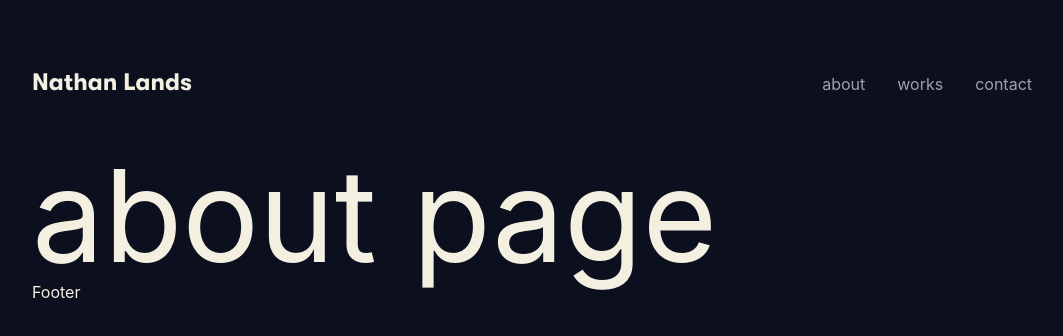
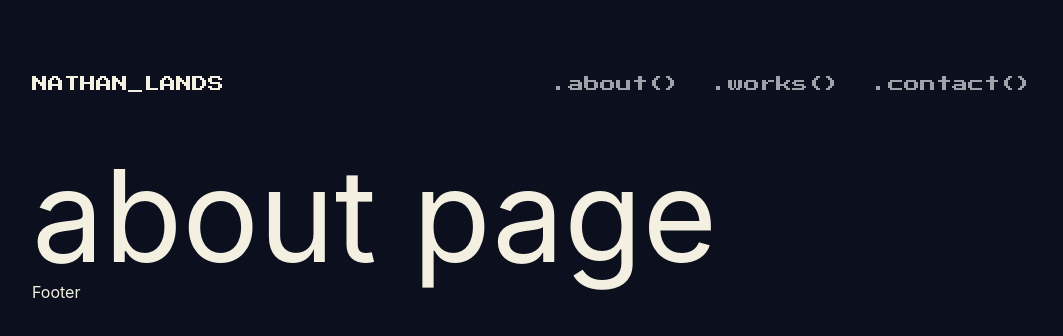
Before and after one commit to NathanLandsX/nathan-portfolio, a Next.js app: page /about in a window 1280 px wide. Shown: the top 336 px of the page, without its empty margins (84-1147 px from the left). Built offline with nearby package versions, Linux system fonts and the light colour scheme.

Commit message:
added 8bit styling

```diff
--- a/package.json
+++ b/package.json
@@ -9,7 +9,6 @@
   "dependencies": {
     "@react-three/drei": "^9.14.3",
     "@react-three/fiber": "^8.0.27",
-    "@tailwindcss/typography": "^0.5.2",
     "framer-motion": "^6.3.15",
     "next": "latest",
     "postcss": "^8.4.14",
--- a/src/components/Layouts/NavHeader.tsx
+++ b/src/components/Layouts/NavHeader.tsx
@@ -12,29 +12,24 @@ const NavHeader = ({ children }: Props) => (
         <div className="flex pt-14 pb-14">
           <div className="flex-1 hover:brightness-125">
             <Link href="/">
-              <a>
-                <img
-                  src="/nathanlands.svg"
-                  width={160}
-                  height={20}
-                  alt="Nathan Lands"
-                />
-              </a>
+              <div className="font-cursive text-[16px] antialiased">
+                NATHAN_LANDS
+              </div>
             </Link>
           </div>
 
           <div className="block md:hidden">Hamburger</div>
 
-          <div className="hidden md:block">
+          <div className="hidden md:block font-cursive">
             <ul className="flex mr-4">
               <li className="mr-8 text-zinc-400 hover:text-zinc-100">
-                <Link href="about">about</Link>
+                <Link href="about">.about()</Link>
               </li>
               <li className="mr-8 text-zinc-400 hover:text-zinc-100">
-                <Link href="works">works</Link>
+                <Link href="works">.works()</Link>
               </li>
               <li className="mr-8 text-zinc-400 hover:text-zinc-100">
-                <a href="mailto:nathan@lore.com">contact</a>
+                <a href="mailto:nathan@lore.com">.contact()</a>
               </li>
             </ul>
           </div>
--- a/src/pages/_document.js
+++ b/src/pages/_document.js
@@ -5,6 +5,9 @@ export default function Document() {
     <Html>
       <Head>
         <link rel="icon" href="/favicons/favicon.ico" />
+        <link rel="preconnect" href="https://fonts.googleapis.com" />
+        <link rel="preconnect" href="https://fonts.gstatic.com" crossorigin />
+        <link href="https://fonts.googleapis.com/css2?family=Press+Start+2P&display=swap" rel="stylesheet" />
       </Head>
       <body className="container max-w-[1080px] mx-auto p-4 bg-[#0C0F1E] text-[#F3F0E1]">
         <Main />
--- a/src/pages/index.tsx
+++ b/src/pages/index.tsx
@@ -22,8 +22,19 @@ const Home: NextPage = () => {
         <main>
           <div className="grid md:grid-cols-2 pt-14">
             <div className="col-span-1">
-              <div className="pt-24 text-7xl antialiased"><span className="font-extrabold text-[#CD0BC1]">Entrepreneur, developer</span> & <span className="font-bold">designer</span></div>
-              <div className="pt-2 text-2xl antialiased">Based in Kyoto, Japan</div>
+              <div className="pt-24 font-cursive text-[48px] antialiased">Entrepreneur <span className="font-extrabold text-[#CD0BC1]">developer</span> designer</div>
+              <div className="pt-2 font-cursive text-[16px] text-zinc-500 antialiased">Based in Kyoto,Japan</div>
+
+              <div className="pt-6">
+                <button className="btn hover:-translate-y-0.5 hover:scale-105 hover:bg-zinc-700 hover:border-zinc-700 duration-150">
+                  Works
+                </button>
+                <button className="ml-2 btn-secondary hover:-translate-y-0.5 ">
+                  Contact
+                </button>
+
+              </div>
+
             </div>
             <div className="col-span-1 h-[500px]">
               <Canvas linear dpr={[1, 2]} camera={{ fov: 33 }}>
--- a/src/styles/global.css
+++ b/src/styles/global.css
@@ -3,9 +3,9 @@
 @tailwind utilities;
 
 .btn {
-	@apply text-white border-2 border-zinc-800 bg-zinc-800 hover:bg-zinc-700 hover:border-zinc-700 font-sans rounded-sm text-base px-5 py-2.5 mr-2 mb-2 focus:outline-none;
+	@apply border-2 antialiased transition ease-in-out delay-150 rounded-sm text-base px-5 py-2.5 mr-2 mb-2 border-zinc-800 focus:outline-none;
 }
 
 .btn-secondary {
-	@apply text-zinc-800 bg-white hover:bg-slate-50 border-2 font-sans rounded-sm text-base px-5 py-2.5 mr-2 mb-2 focus:outline-none;
+	@apply btn !border-white hover:text-[#0EEBE2] hover:scale-105 hover:!border-[#0EEBE2];
 }
--- a/tailwind.config.js
+++ b/tailwind.config.js
@@ -5,7 +5,7 @@ module.exports = {
       sans: [
         '"Inter", -apple-system,BlinkMacSystemFont, "Segoe UI", "Roboto", sans-serif',
       ],
+      cursive: ['"Press Start 2P", cursive'],
     },
   },
-  plugins: [require('@tailwindcss/typography')],
 };
```
